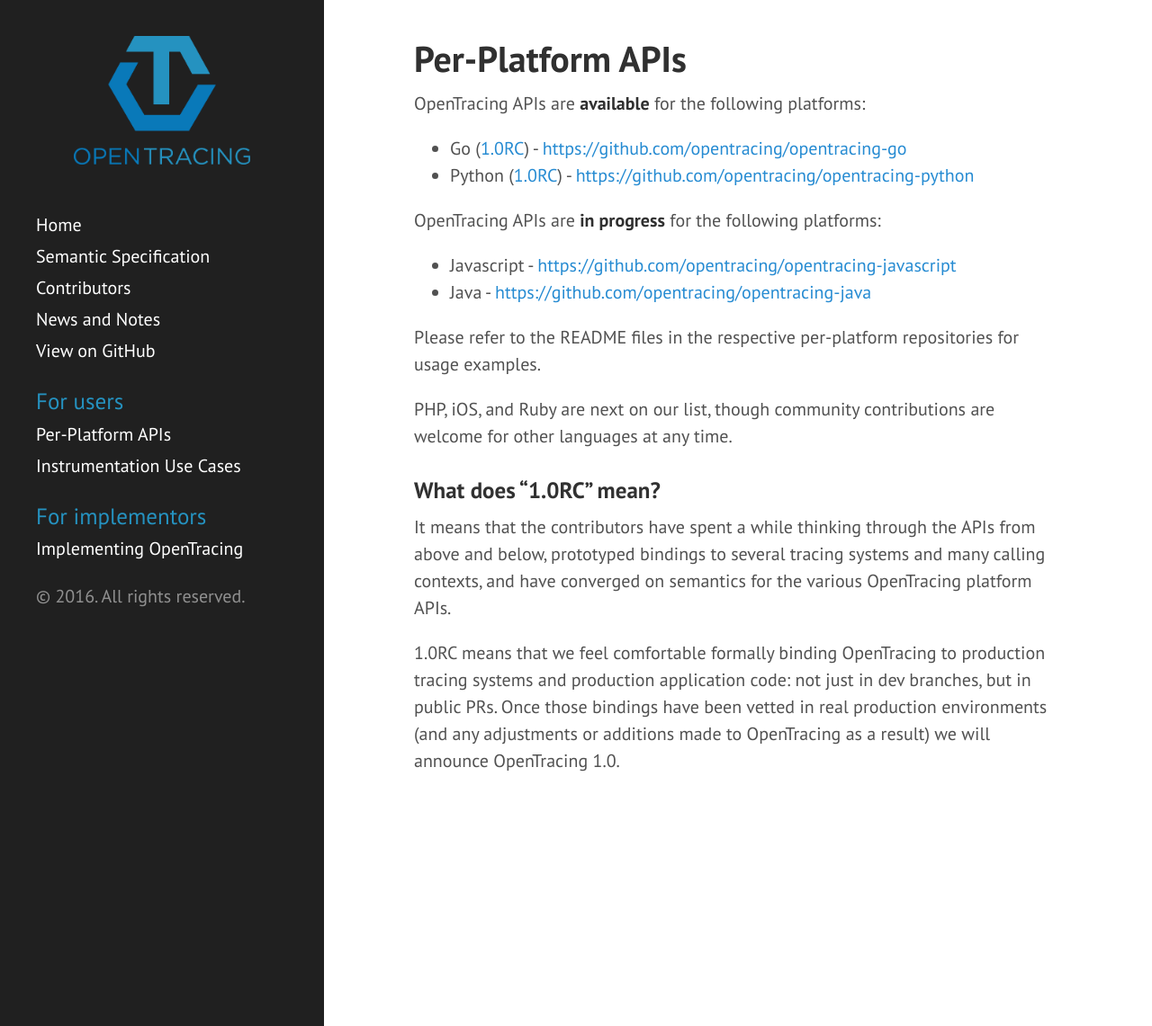
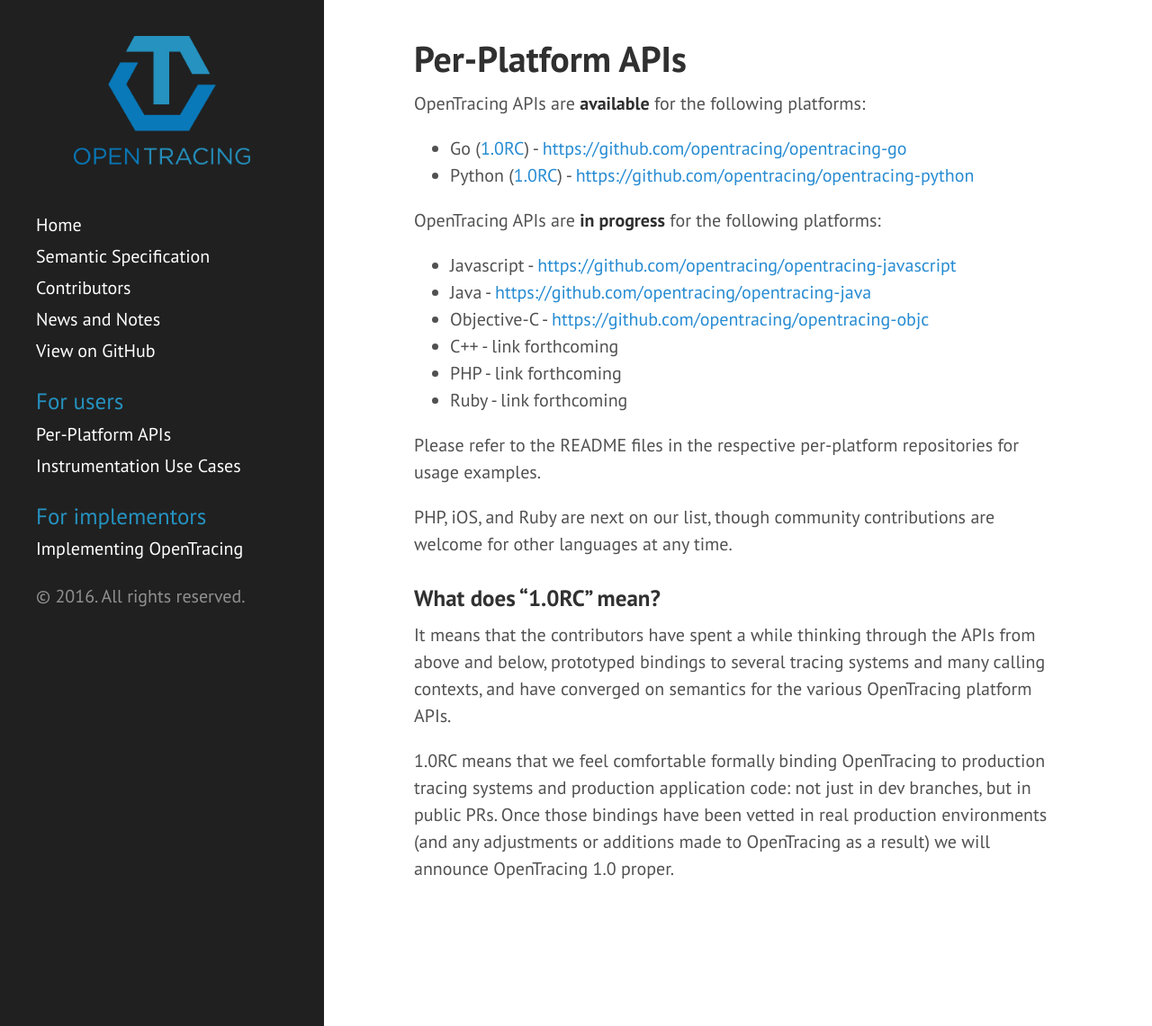
Before and after one commit to opentracing/opentracing.io, a Jekyll site: the page built from apis.md, in a window 1280 px wide and 1141 px high. Shown: the whole window at 90% size. Built offline with Jekyll 4.4.1, drawn with Linux system fonts in a browser that asks for light colours.

Commit message:
Update API links

```diff
--- a/apis.md
+++ b/apis.md
@@ -11,6 +11,10 @@
 
 * Javascript - [https://github.com/opentracing/opentracing-javascript](https://github.com/opentracing/opentracing-javascript)
 * Java - [https://github.com/opentracing/opentracing-java](https://github.com/opentracing/opentracing-java)
+* Objective-C - [https://github.com/opentracing/opentracing-objc](https://github.com/opentracing/opentracing-objc)
+* C++ - link forthcoming
+* PHP - link forthcoming
+* Ruby - link forthcoming
 
 Please refer to the README files in the respective per-platform repositories for usage examples.
 
@@ -22,4 +26,4 @@
 
 It means that the contributors have spent a while thinking through the APIs from above and below, prototyped bindings to several tracing systems and many calling contexts, and have converged on semantics for the various OpenTracing platform APIs.
 
-1.0RC means that we feel comfortable formally binding OpenTracing to production tracing systems and production application code: not just in dev branches, but in public PRs. Once those bindings have been vetted in real production environments (and any adjustments or additions made to OpenTracing as a result) we will announce OpenTracing 1.0.
+1.0RC means that we feel comfortable formally binding OpenTracing to production tracing systems and production application code: not just in dev branches, but in public PRs. Once those bindings have been vetted in real production environments (and any adjustments or additions made to OpenTracing as a result) we will announce OpenTracing 1.0 proper.
```
